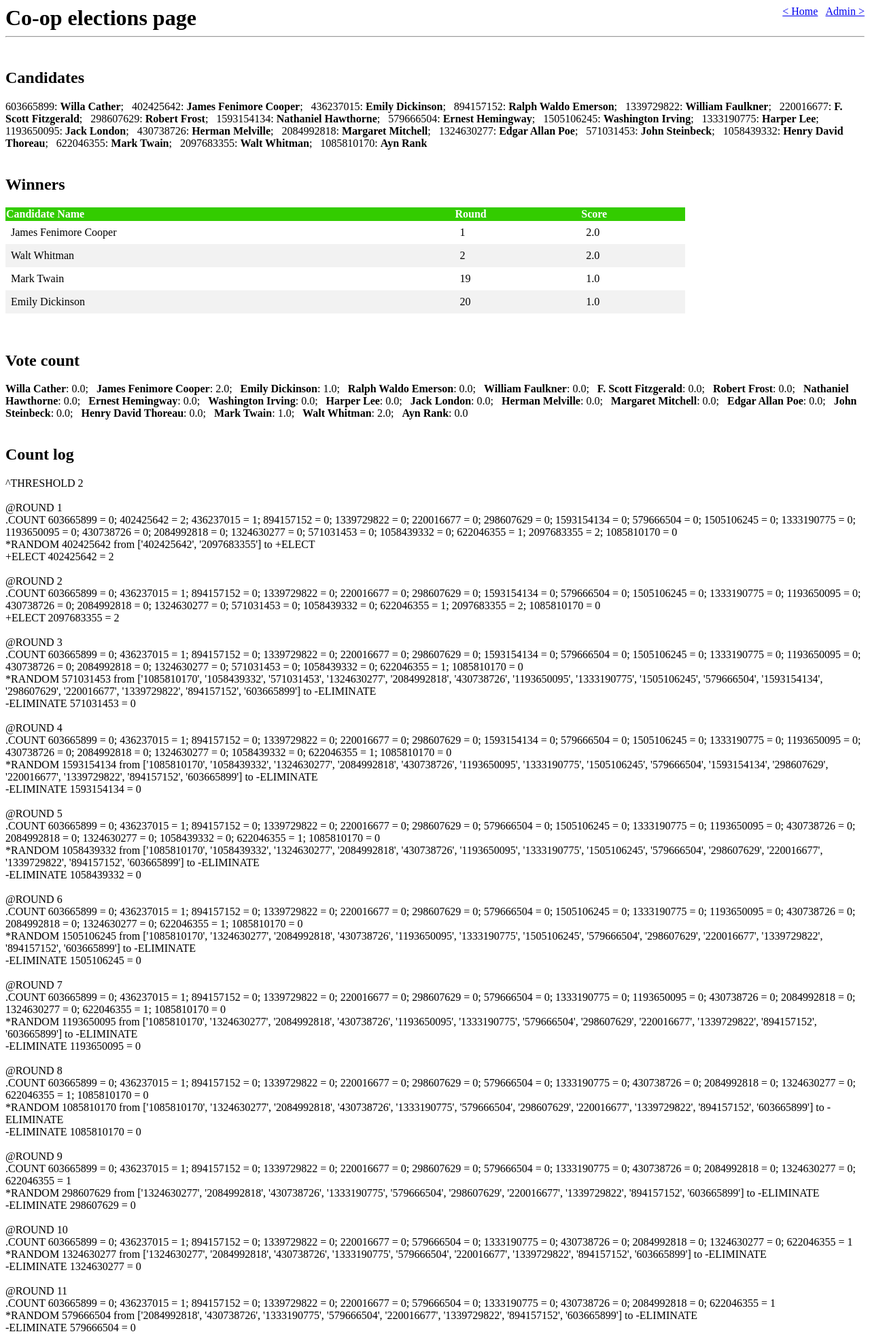
After one commit to cloppingemu/online_voting_app, a Flask app: page /admin/results in a window 1280 px wide. The commit adds this page. Shown: the top 1962 px of the page at 68% size. Run offline with Flask 2, Linux system fonts and the light colour scheme; the visitor is signed in with stand-in values (Sample User, id 1); data comes from the database, SQL or seed files in the repository; both versions use the stored data as it was after the commit.

Commit message:
VERSION 1.0.0: count votes

```diff
--- a/app.py
+++ b/app.py
@@ -6,10 +6,12 @@ import flask
 from flask_sqlalchemy import SQLAlchemy
 import datetime, time
 from functools import wraps
+from stv import stv_main
+
 
 # %% app base
 
-__app_version__ = "0.1.4"
+__app_version__ = "1.0.0"
 salt_base = "abcdefghijklmnopqrstuvwxyzABCDEFGHIJKLMNOPQRSTUVWXYZ0123456789-_"
 
 
@@ -64,12 +66,7 @@ class Votes(db.Model):
         return "<Vote, codeword:{}, candidate_order:{}, date_created:{}>".format(self.codeword, self.candidate_order, self.date_created)
 
 
-# %%
-
-
-
-
-# %%
+# %% route
 
 
 def login_required(func):
@@ -143,6 +140,40 @@ def admin():
     return flask.render_template("admin.html", config=config_dict,
                                  ballots=ballots,
                                  last_update=last_update)
+
+
+@app.route("/admin/results")
+@login_required
+def count_votes():
+    with open("config.json", "r") as configFile:
+        config_dict = json.load(configFile)
+    candidates = dict(zip(config_dict["candidates"].keys(),
+                range(len(config_dict["candidates"].keys()))))
+    ballots = [item[0].split(',') for item in
+               db.session.query(Votes.candidate_order).all()]
+
+    elected, vote_count, log = stv_main(ballots_raw=ballots,
+        numWinners=config_dict["num_winners"], candidates=candidates,
+        notDroop=1)
+
+    candidates = dict([(num, f"<b>{name}</b>") for num,name in
+                      config_dict["candidates"].items()])
+    candidates = (str(candidates)[1:-1]
+                  .replace(',', '; &nbsp;')
+                  .replace("'", ""))
+    vote_count = (str(dict([("<b>"+config_dict["candidates"][number]+"</b>", float(vote))
+                            for number, vote in vote_count.items()]))
+                      .replace("'", "")
+                      .replace(",", "; &nbsp;")[1:-1])
+
+    return flask.render_template("result.html",
+        candidates=candidates,
+        count_log=(log.replace("@ROUND", "<br /> @ROUND")
+                      .replace("\n", "<br />")
+                      .replace(";", "; ")),
+        elected=elected,
+        vote_count=vote_count,
+        config_dict=config_dict)
 
 
 @app.route("/admin/update_site", methods=["POST"])
@@ -266,6 +297,21 @@ def setNumber():
             return "There was an issue updating the parameter."
 
 
+@app.route("/admin/setNumWinners", methods=["POST"])
+@login_required
+def setNumWinners():
+    with open("config.json", "r") as configFile:
+        config_dict = json.load(configFile)
+
+    config_dict["num_winners"] = int(flask.request.form['numWinners'])
+    with open("config.json", "w") as configFile:
+        try:
+            json.dump(config_dict, configFile)
+            return flask.redirect("/admin#h3_num_winners")
+        except:
+            return "There was an issue updating the parameter."
+
+
 @app.route("/admin/setMinNumber", methods=["POST"])
 @login_required
 def setMinNumber():
--- a/config.json
+++ b/config.json
@@ -1 +1 @@
-{"candidates": {"603665899": "Willa Cather", "402425642": "James Fenimore Cooper", "436237015": "Emily Dickinson", "894157152": "Ralph Waldo Emerson", "1339729822": "William Faulkner", "220016677": "F. Scott Fitzgerald", "298607629": "Robert Frost", "1593154134": "Nathaniel Hawthorne", "579666504": "Ernest Hemingway", "1505106245": "Washington Irving", "1333190775": "Harper Lee", "1193650095": "Jack London", "430738726": "Herman Melville", "2084992818": "Margaret Mitchell", "1324630277": "Edgar Allan Poe", "571031453": "John Steinbeck", "1058439332": "Henry David Thoreau", "622046355": "Mark Twain", "2097683355": "Walt Whitman", "1085810170": "Ayn Rank"}, "rankNumCandidates": 5, "minCandidates": 2, "accepting": true, "codewords": ["cow", "gorilla", "hawwy", "pawtah"], "passwd_salt": "gIlmGUNIkg48AcSHqNR4uvDs7VdPaRsfjGsjljkAtWhZo47zDgDJKrr--89xvS2W", "passwd": "e0867aace9d8fc462a39ab1243949c4fd233164968b1d270609ba368db4d6a31", "local_salt": "Njbbd6brQb5_s7YR5W7qmTGjWFYlBWK5i-0BDN75iGt74aE0Zg6_IU44D65Z1RbF"}
+{"candidates": {"603665899": "Willa Cather", "402425642": "James Fenimore Cooper", "436237015": "Emily Dickinson", "894157152": "Ralph Waldo Emerson", "1339729822": "William Faulkner", "220016677": "F. Scott Fitzgerald", "298607629": "Robert Frost", "1593154134": "Nathaniel Hawthorne", "579666504": "Ernest Hemingway", "1505106245": "Washington Irving", "1333190775": "Harper Lee", "1193650095": "Jack London", "430738726": "Herman Melville", "2084992818": "Margaret Mitchell", "1324630277": "Edgar Allan Poe", "571031453": "John Steinbeck", "1058439332": "Henry David Thoreau", "622046355": "Mark Twain", "2097683355": "Walt Whitman", "1085810170": "Ayn Rank"}, "rankNumCandidates": 5, "minCandidates": 2, "accepting": true, "codewords": ["cow", "gorilla", "hawwy", "pawtah"], "passwd_salt": "gIlmGUNIkg48AcSHqNR4uvDs7VdPaRsfjGsjljkAtWhZo47zDgDJKrr--89xvS2W", "passwd": "e0867aace9d8fc462a39ab1243949c4fd233164968b1d270609ba368db4d6a31", "local_salt": "Njbbd6brQb5_s7YR5W7qmTGjWFYlBWK5i-0BDN75iGt74aE0Zg6_IU44D65Z1RbF", "num_winners": 4}
--- a/stv.py
+++ b/stv.py
@@ -386,9 +386,6 @@ def stv_main(ballots_raw:list, numWinners:int,
                                       candidates, quota_limit=0,
                                       rnd_gen=random)
 
-    # for result in elected:
-    #     print(result)
-
     return (elected, vote_count, log_stream.getvalue())
 
 
--- /dev/null
+++ b/templates/result.html
@@ -0,0 +1,52 @@
+{% extends 'base.html' %}
+
+
+{% block head %}
+<title>Result Page</title>
+<link rel="stylesheet" type="text/css" href="../static/css/admin.css">
+{% endblock %}
+
+
+{% block body %}
+    <div class="votes">
+    <h1 style="display:inline">Co-op elections page</h1>
+    <object align="right"><a href="/">< Home</a> &nbsp; <a href="/admin">Admin ></a></object>
+    <hr class="top"/>
+
+    <br />
+    <h2>Candidates</h2>
+    {{ candidates|safe }}
+
+    <br /><br />
+    <h2>Winners</h2>
+    <table class="ordered">
+        <tr>
+            <th>Candidate Name</th>
+            <th>Round</th>
+            <th>Score</th>
+        </tr>
+
+        {% for num,round,score in elected %}
+            <tr>
+                <td>{{ config_dict["candidates"][num] }}</td>
+                <td>{{ round }}</td>
+                <td>{{ score|float }}</td>
+            </tr>
+        {% endfor %}
+
+    </table>
+
+    <br /><br />
+    <h2>Vote count</h2>
+    {{ vote_count|safe }}
+
+    <br /> <br />
+    <h2>Count log</h2>
+    {{ count_log|safe }}
+
+    <hr class="page"/>
+    <p align="right" style="color:#ffffff;font-size:small;">Counting algorithm used: <a href="https://github.com/louridas/stv" style="color:#ffffff;font-size:small;">https://github.com/louridas/stv</a> </p>
+
+
+</body>
+{% endblock %}
```
Also changed, not shown: templates/admin.html (+11 -3 lines), votes.db, 1 other file.
